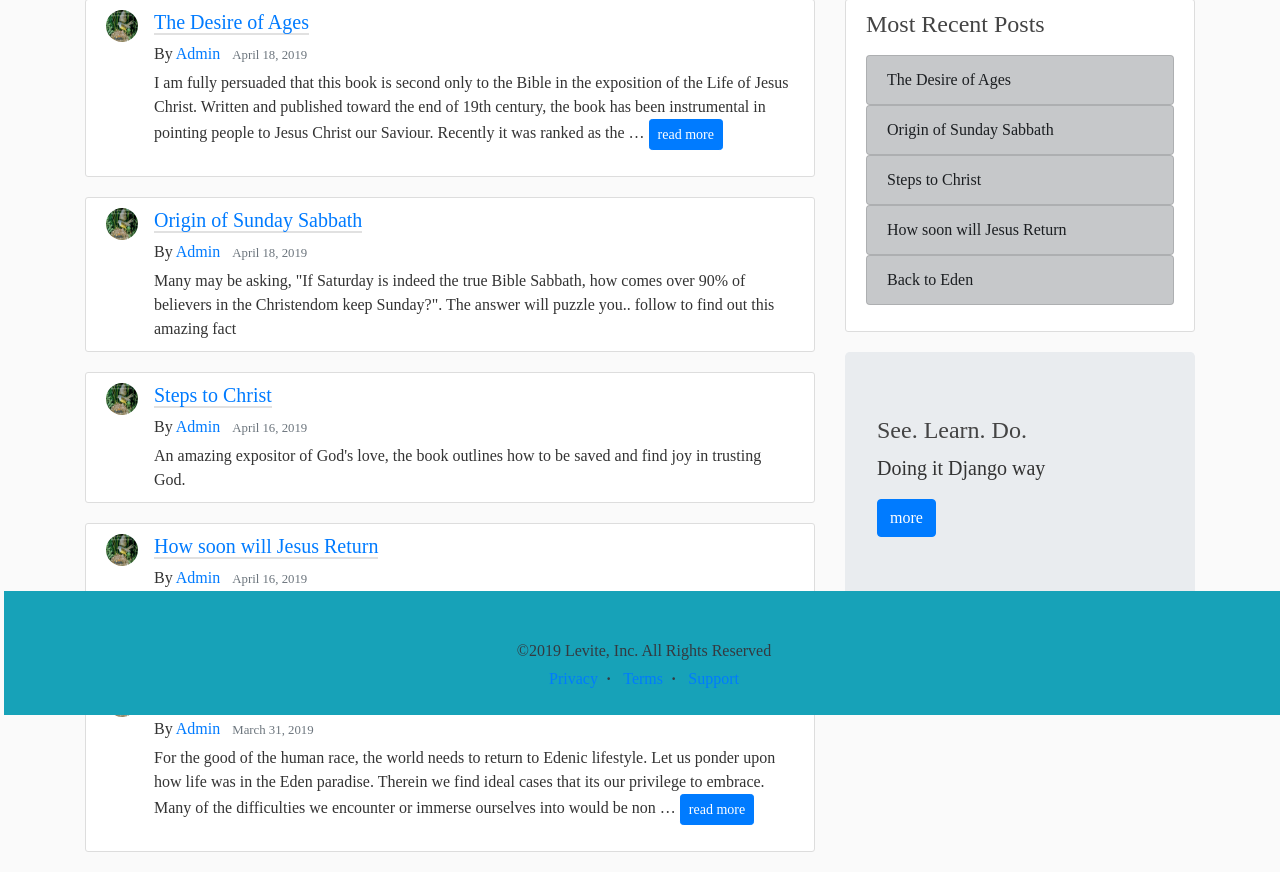
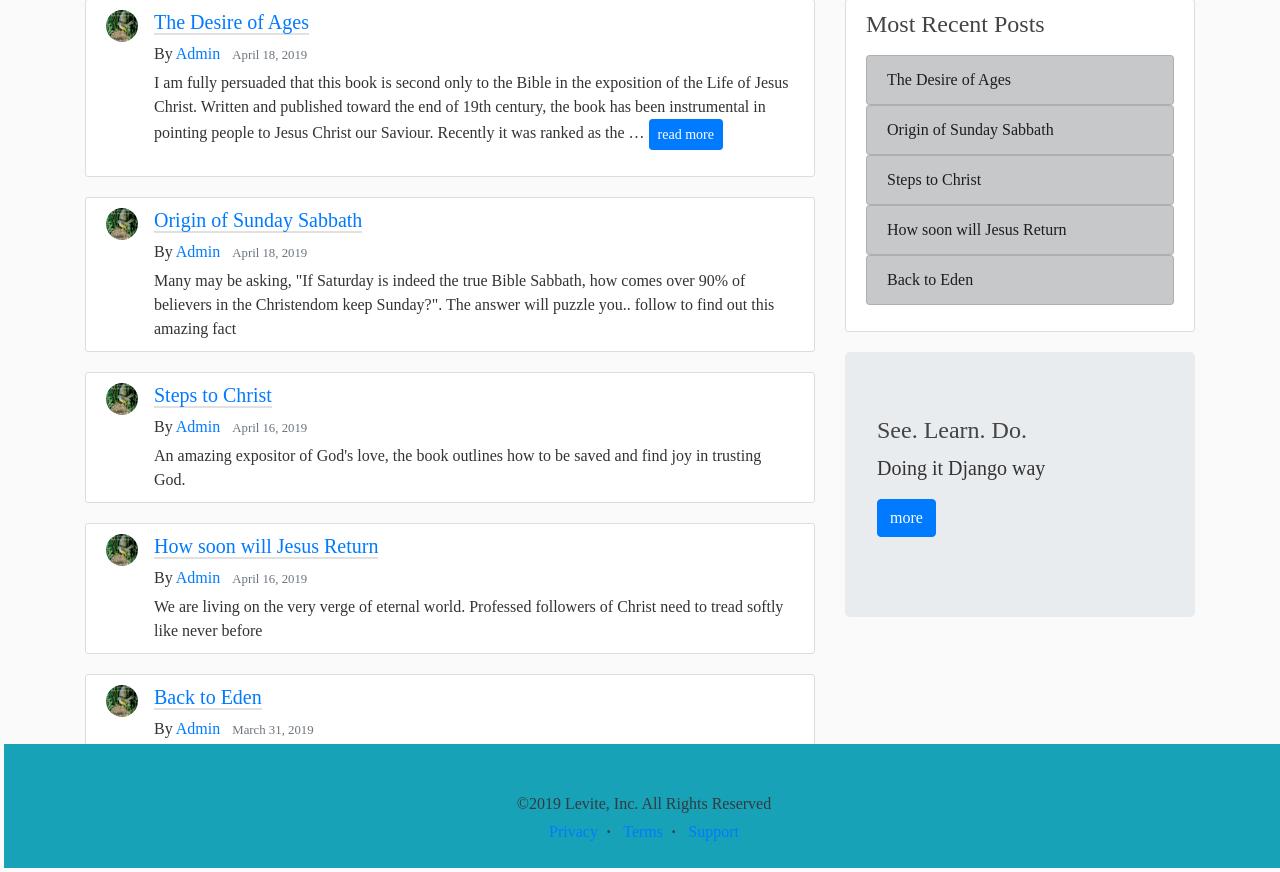
Before and after one commit to Levy-Naibei/django_blog, a Django app: page / in a window 1280 px wide. Shown: the part 81-953 px from the top of the page. Run offline with Django 3.2, Linux system fonts and the light colour scheme; data comes from the database, SQL or seed files in the repository; some libraries are stand-ins or nearby versions.

Commit message:
footer position

```diff
--- a/blog/static/blog/style.css
+++ b/blog/static/blog/style.css
@@ -3,6 +3,7 @@ body {
   color: #333333;
   margin-top: 5rem;
   font-family: initial;
+  position: relative;
 }
 
 h1, h2, h3, h4, h6 {
@@ -100,7 +101,7 @@ a.article-title:hover {
 
 .footer2 {
   background-color: #26272c;
-  position: fixed !important;
+  position: absolute !important;
   bottom: 0 !important;
   width: 100% !important;
 }
```
